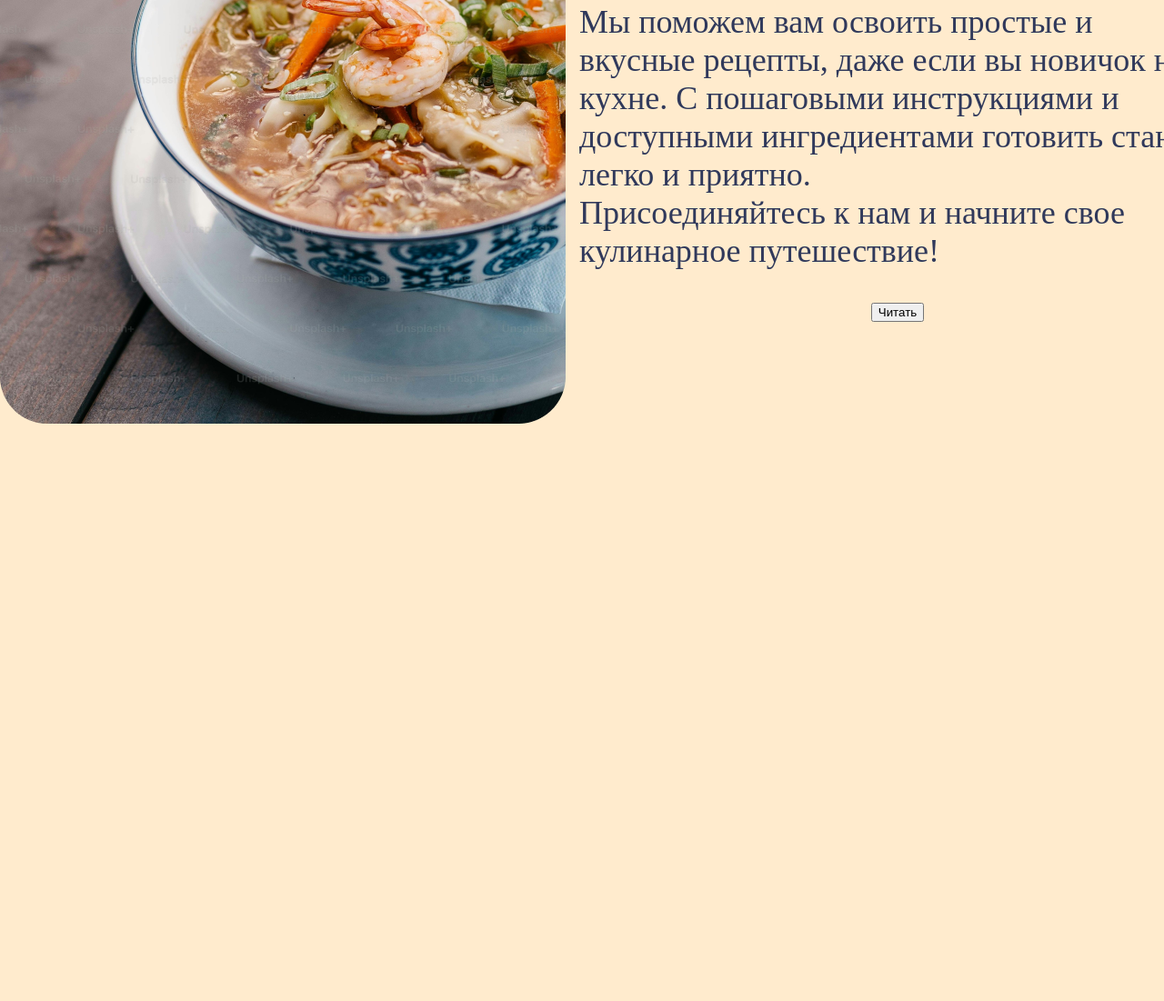
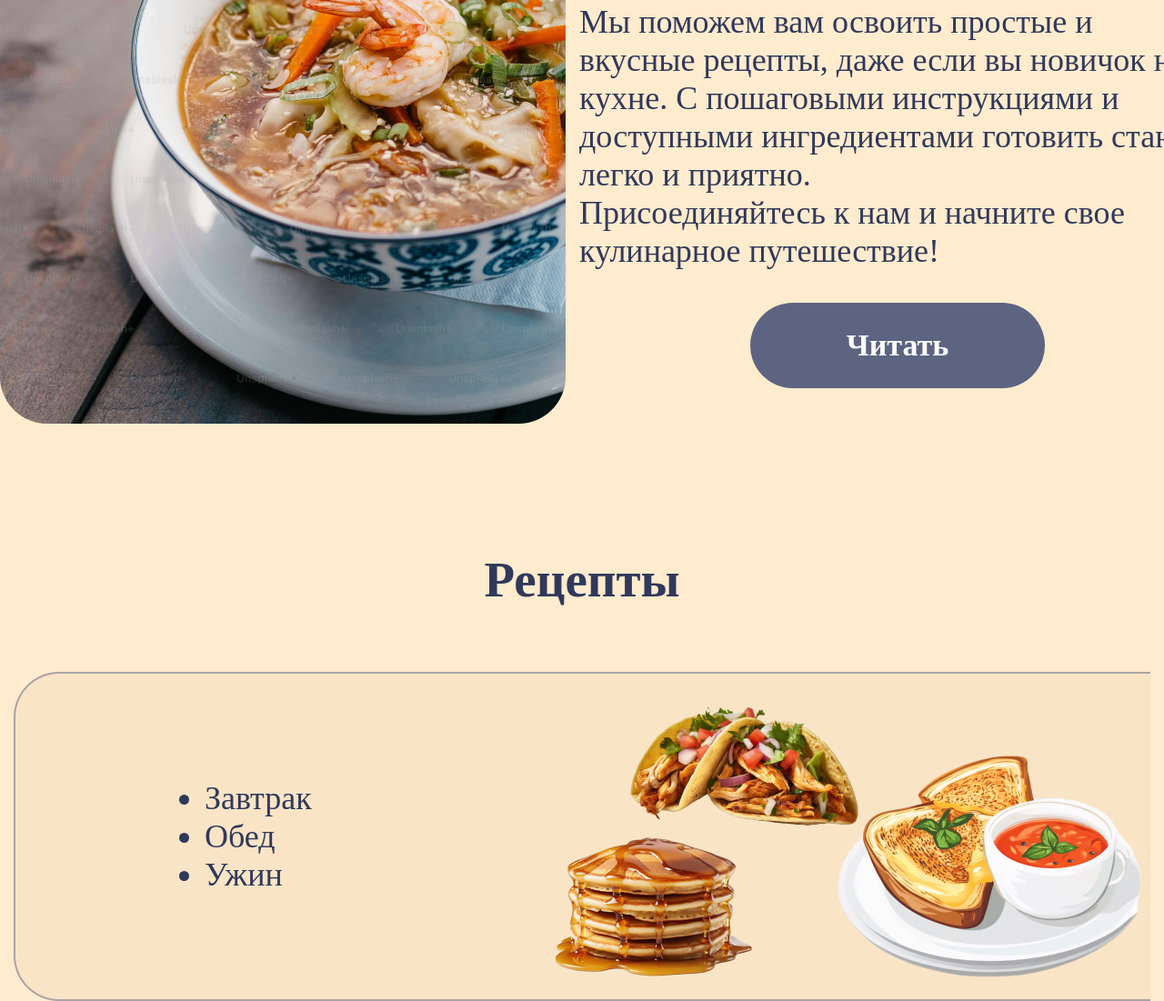
Before and after one commit to Miraehwang58/6_recipe, a plain HTML site: page index.html in a window 1280 px wide. Shown: the part 369-1470 px from the top of the page at 91% size. Before the commit the page ends 835 px from the top, so only its background shows below. Drawn offline with Linux system fonts and the light colour scheme; a web font is replaced by a local one.

Commit message:
recipe navigation

```diff
--- a/index.html
+++ b/index.html
@@ -34,6 +34,25 @@
             </div>
         </section>
     </main>
+    <section class="recipe_section" id="recipe_page">
+        <div class="container">
+            <h2 class="recipe_title">Рецепты</h2>
+            <div class="recipe_desc">
+                <ul class="recipe_list">
+                    <a href="#breakfast_page" class="recipe_link">
+                        <li>Завтрак</li>
+                    </a>
+                    <a href="#" class="recipe_link">
+                        <li>Обед</li>
+                    </a>
+                    <a href="#" class="recipe_link">
+                        <li>Ужин</li>
+                    </a>
+                </ul>
+                <img src="/Photo/food.png" alt="food_on_recipe_page" class="recipe_imgg">
+            </div>
+        </div>
+    </section>
 </body>
 
 </html>
--- a/style.css
+++ b/style.css
@@ -103,7 +103,7 @@ a:hover {
 
 }
 
-.welc_btn {
+.btn {
     width: 324px;
     height: 94px;
     background: #5C6482;
@@ -112,8 +112,56 @@ a:hover {
     font-weight: 700;
     font-size: 34px;
     color: #FFFFFF;
+    border-style: none;
 }
 
-.welc_btn:hover {
+.btn:hover {
     background: linear-gradient(90deg, #5C6482 0%, #373B4D 52%, #232734 100%);
 }
+
+
+/* Рецепты */
+.recipe_section {
+    margin-top: 140px;
+    max-width: 1520px;
+    margin-left: auto;
+    margin-right: auto;
+}
+
+.recipe_title {
+    margin-bottom: 70px;
+    display: flex;
+    justify-content: center;
+    align-items: center;
+    font-weight: 700;
+    font-size: 55px;
+    color: #30395B;
+}
+
+.recipe_desc {
+    display: flex;
+    align-items: center;
+    justify-content: space-between;
+    background-image: url(/Photo/Rectangle\ 3.png);
+}
+
+.recipe_list {
+    font-weight: 400;
+    font-size: 36px;
+    color: #30395B;
+    margin-left: 170px;
+}
+
+.recipe_link {
+    text-decoration: none;
+    color: #30395B;
+}
+
+.recipe_link:hover{
+    color: rgb(236, 195, 141);
+}
+
+.recipe_food {
+    width: 674px;
+    height: 362px;
+}
```
